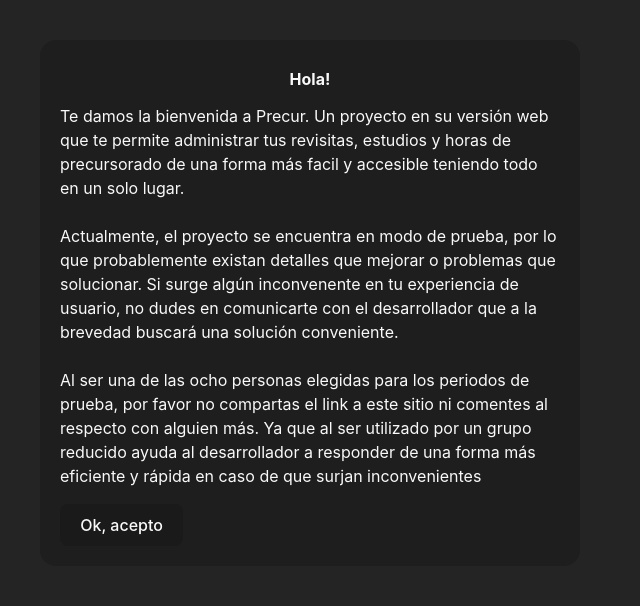
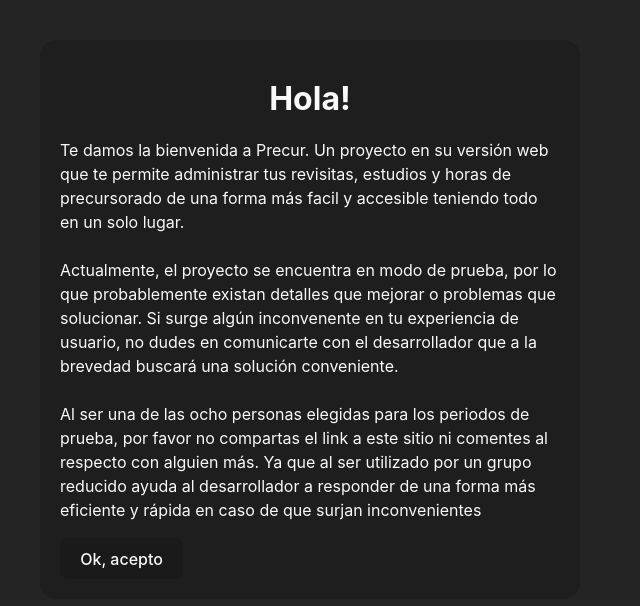
Before and after one commit to Elihuvb/TestPrecur, a React (Vite) app: page / in a window 1280 px wide. Shown: the top 606 px of the page, without its empty margins (0-640 px from the left). Built offline with nearby package versions, Linux system fonts and the light colour scheme; the HTML template or start-up script is replaced by a standard one.

Commit message:
Arreglando tamaño de h1

```diff
--- a/src/styles/style.css
+++ b/src/styles/style.css
@@ -40,7 +40,7 @@
 }
 
 h1 {
-  font-size: 1em;
+  font-size: 2em;
   line-height: 1.1;
   text-align: center;
 }
```
